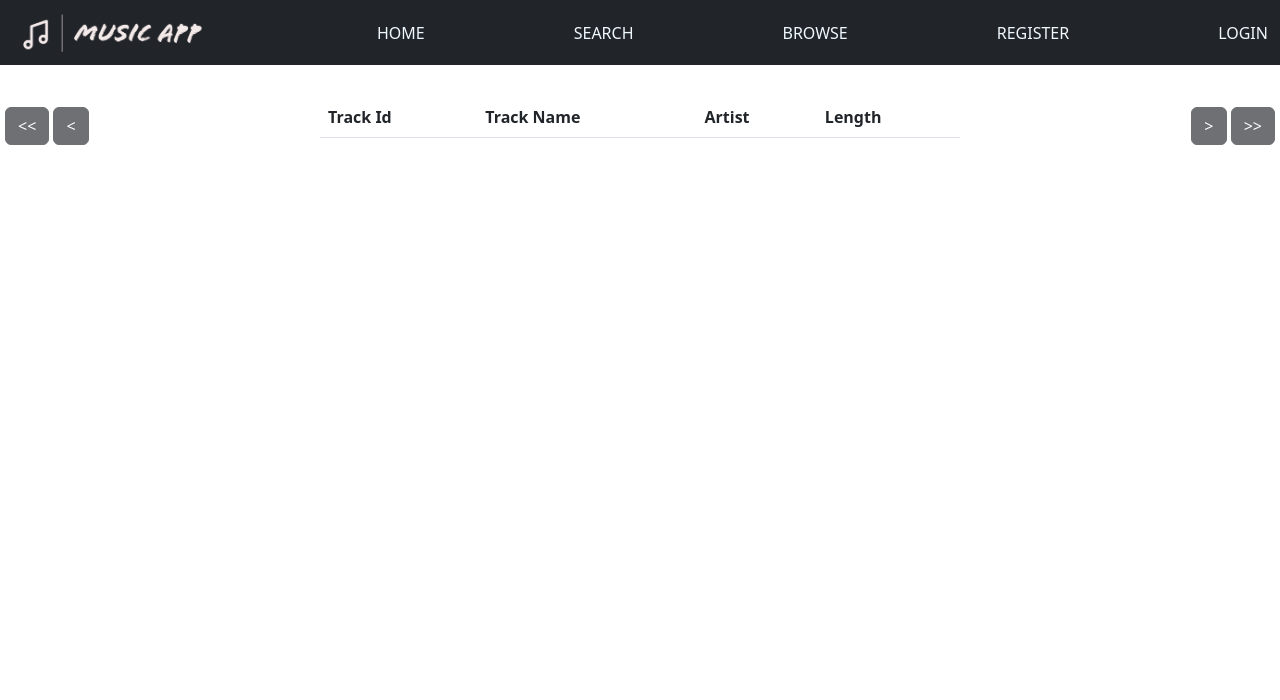
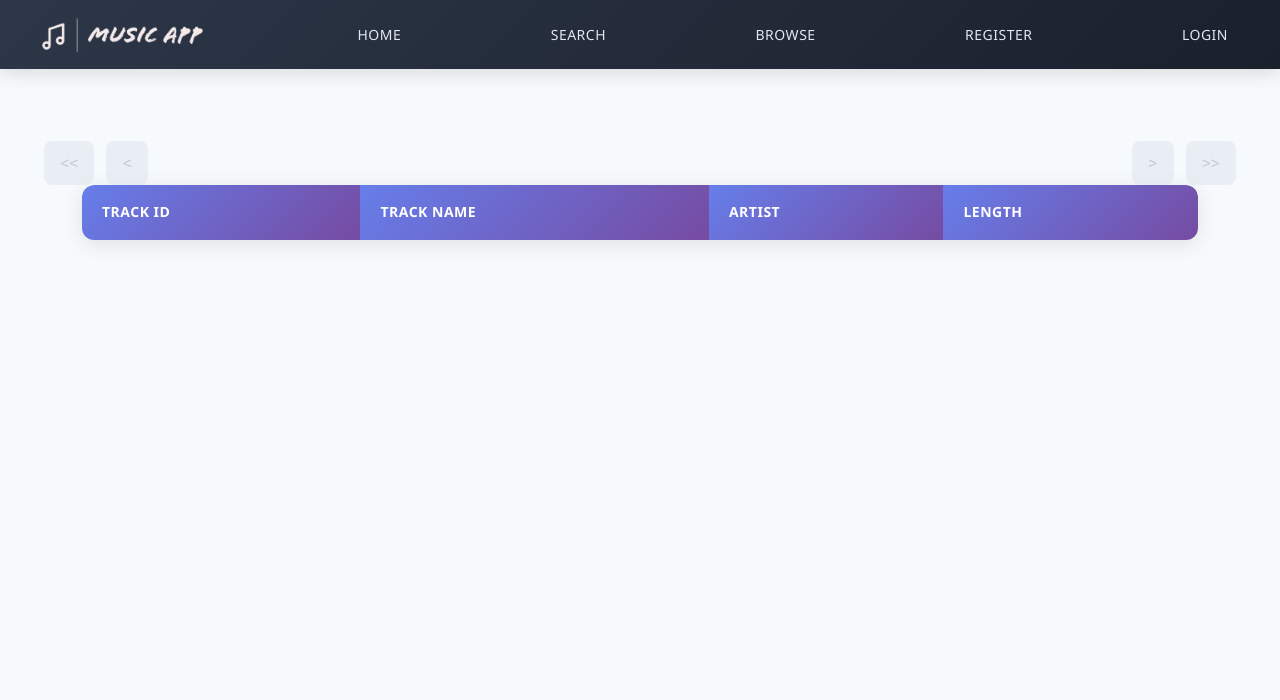
Before and after one commit to Antinson/Music_App, a Flask app: page /browse in a window 1280 px wide. Shown: the top 700 px of the page. Run offline with Flask 2, Linux system fonts and the light colour scheme; lists and menus that the app fills with data are empty; parts of the project's set-up code (start-up, migrations or seed data) failed here and were passed over.

Commit message:
Modernize UI with contemporary styling - updated tables, navigation, and overall theme

```diff
--- a/music/static/styles.css
+++ b/music/static/styles.css
@@ -1,3 +1,14 @@
+
+/* General layout styling */
+
+body {
+    font-family: 'Segoe UI', Tahoma, Geneva, Verdana, sans-serif;
+    background-color: #f7fafc;
+    margin: 0;
+    padding: 0;
+    line-height: 1.6;
+    color: #2d3748;
+}
 
 /* General layout styling */
 .center {
@@ -15,23 +26,128 @@
 /* By hierarchy */
 
 #browse_table {
-    width: 50%;
+    width: 90%;
+    max-width: 1200px;
+    margin: 20px auto;
+    border-collapse: separate;
+    border-spacing: 0;
+    background: #fff;
+    border-radius: 12px;
+    box-shadow: 0 4px 20px rgba(0, 0, 0, 0.1);
+    overflow: hidden;
+}
+
+#browse_table thead th {
+    background: linear-gradient(135deg, #667eea 0%, #764ba2 100%);
+    color: white;
+    font-weight: 600;
+    padding: 16px 20px;
+    text-align: left;
+    border: none;
+    font-size: 14px;
+    letter-spacing: 0.5px;
+    text-transform: uppercase;
+}
+
+#browse_table thead th:first-child {
+    border-radius: 12px 0 0 0;
+}
+
+#browse_table thead th:last-child {
+    border-radius: 0 12px 0 0;
+}
+
+#browse_table tbody tr {
+    border-bottom: 1px solid #e8ecf4;
+    transition: all 0.3s ease;
+}
+
+#browse_table tbody tr:hover {
+    background-color: #f8f9ff;
+    transform: translateY(-1px);
+    box-shadow: 0 2px 8px rgba(102, 126, 234, 0.1);
+}
+
+#browse_table tbody tr:last-child {
+    border-bottom: none;
+}
+
+#browse_table tbody td {
+    padding: 16px 20px;
+    color: #4a5568;
+    font-weight: 500;
+    vertical-align: middle;
+}
+
+#browse_table tbody td a {
+    color: #667eea;
+    text-decoration: none;
+    font-weight: 600;
+    transition: color 0.3s ease;
+}
+
+#browse_table tbody td a:hover {
+    color: #5a67d8;
+    text-decoration: underline;
+}
+
+.table-responsive {
+    padding: 20px;
+    background-color: #f7fafc;
+    min-height: calc(100vh - 200px);
 }
 
 /* Navigation bar styling */
 
+.navbar {
+    background: linear-gradient(135deg, #2d3748 0%, #1a202c 100%) !important;
+    box-shadow: 0 2px 20px rgba(0, 0, 0, 0.15);
+    padding: 12px 20px;
+}
+
 .nav-logo {
-    width: 200px;
+    width: 180px;
+    transition: transform 0.3s ease;
+}
+
+.nav-logo:hover {
+    transform: scale(1.05);
 }
 
 .btn-nav {
-    color: aliceblue;
+    color: #e2e8f0;
     text-decoration: none;
     text-transform: uppercase;
+    font-weight: 500;
+    font-size: 14px;
+    letter-spacing: 0.5px;
+    padding: 8px 16px;
+    margin: 0 4px;
+    border-radius: 8px;
+    transition: all 0.3s ease;
+    position: relative;
+    overflow: hidden;
+}
+
+.btn-nav::before {
+    content: '';
+    position: absolute;
+    top: 0;
+    left: -100%;
+    width: 100%;
+    height: 100%;
+    background: linear-gradient(90deg, transparent, rgba(255, 255, 255, 0.2), transparent);
+    transition: left 0.5s;
+}
+
+.btn-nav:hover::before {
+    left: 100%;
 }
 
 .btn-nav:hover {
-    color: rgb(201, 201, 201);
+    color: #fff;
+    background-color: rgba(255, 255, 255, 0.1);
+    transform: translateY(-2px);
     text-decoration: none;
 }
 
@@ -96,9 +212,42 @@
 }
 
 .table {
-    margin: auto;
-    width: 50%;
-    align-items: left;
+    margin: 20px auto;
+    width: 80%;
+    max-width: 800px;
+    border-collapse: separate;
+    border-spacing: 0;
+    background: #fff;
+    border-radius: 12px;
+    box-shadow: 0 4px 20px rgba(0, 0, 0, 0.1);
+    overflow: hidden;
+}
+
+.table tr {
+    border-bottom: 1px solid #e8ecf4;
+}
+
+.table tr:last-child {
+    border-bottom: none;
+}
+
+.table td {
+    padding: 16px 24px;
+    vertical-align: middle;
+    border: none;
+}
+
+.table td:first-child {
+    background-color: #f8f9ff;
+    font-weight: 600;
+    color: #4a5568;
+    width: 30%;
+    border-right: 1px solid #e8ecf4;
+}
+
+.table td:last-child {
+    color: #2d3748;
+    font-weight: 500;
 }
 
 .reviews {
@@ -225,15 +396,47 @@ a.link_for_search:hover {
 }
 
 .page-nav-right{
-    padding-top: 10px;
-    padding-right: 5px;
+    padding-top: 20px;
+    padding-right: 20px;
     float: right;
 }
 
 .page-nav-left {
-    padding-top: 10px;
-    padding-left: 5px;
+    padding-top: 20px;
+    padding-left: 20px;
     float: left;
+}
+
+.page-nav-right .btn, .page-nav-left .btn {
+    background: linear-gradient(135deg, #667eea 0%, #764ba2 100%);
+    border: none;
+    border-radius: 8px;
+    padding: 10px 16px;
+    margin: 0 4px;
+    color: white;
+    font-weight: 500;
+    transition: all 0.3s ease;
+    box-shadow: 0 2px 8px rgba(102, 126, 234, 0.3);
+}
+
+.page-nav-right .btn:hover, .page-nav-left .btn:hover {
+    transform: translateY(-2px);
+    box-shadow: 0 4px 12px rgba(102, 126, 234, 0.4);
+    background: linear-gradient(135deg, #5a67d8 0%, #6b46c1 100%);
+}
+
+.page-nav-right .btn:disabled, .page-nav-left .btn:disabled {
+    background: #e2e8f0;
+    color: #a0aec0;
+    cursor: not-allowed;
+    transform: none;
+    box-shadow: none;
+}
+
+.page-nav-right .btn:disabled:hover, .page-nav-left .btn:disabled:hover {
+    background: #e2e8f0;
+    transform: none;
+    box-shadow: none;
 }
 
 .result-wrap{
--- a/requirements.txt
+++ b/requirements.txt
@@ -1,6 +1,7 @@
 pytest
 python-dotenv==0.19.0
 Flask==2.0.3
+Werkzeug<3.0
 better-profanity==0.7.0
 flask-wtf==0.15.0
 password-validator==1.0
```
Also changed, not shown: other parts of music/static/styles.css (+26 -4 lines).
